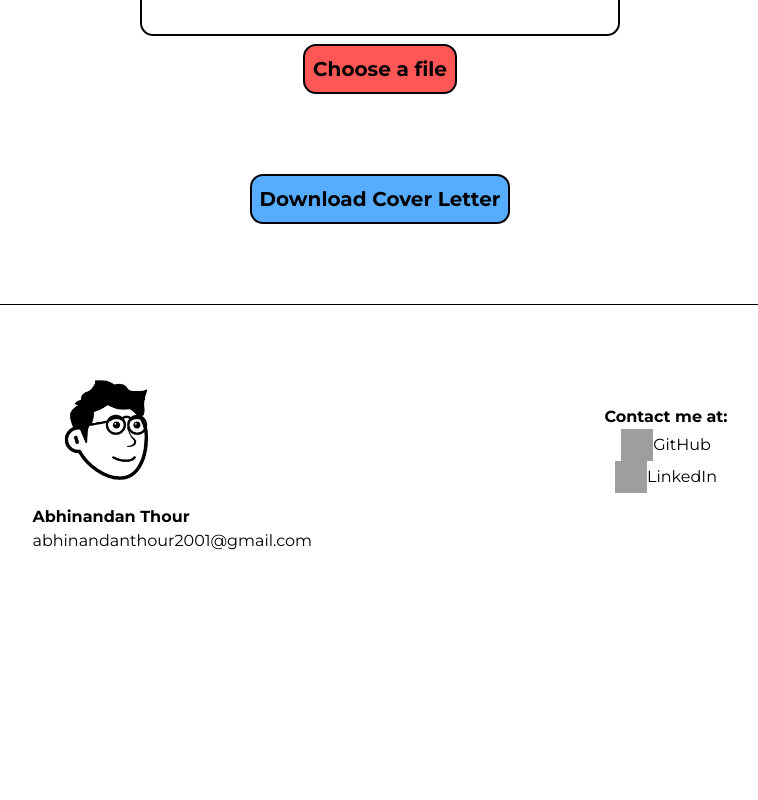
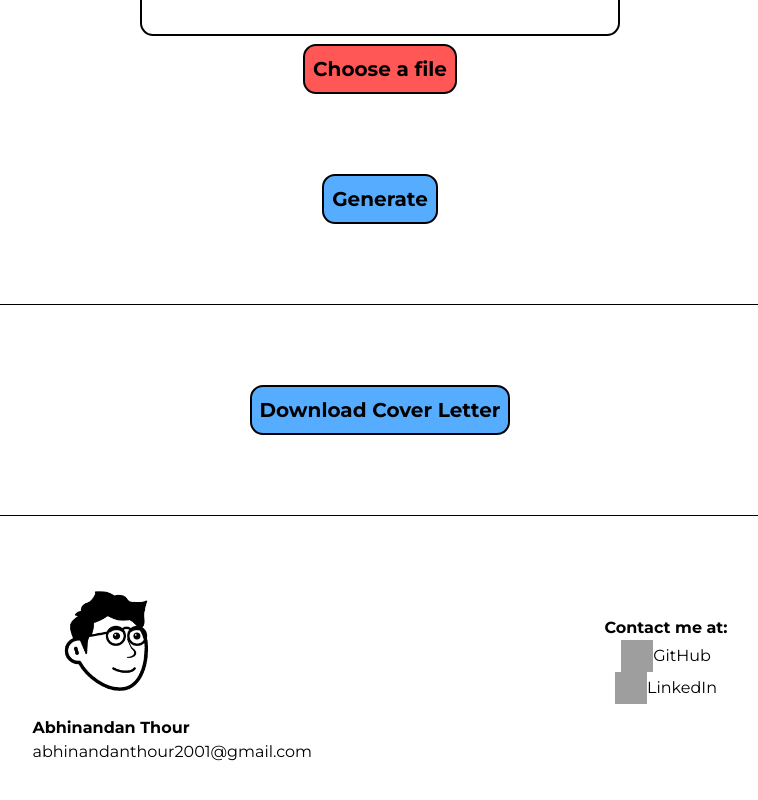
Before and after one commit to Bh00fie/coverLetterGenerator, a React (Create React App) app: page / in a window 1280 px wide. Shown: the part 1120-1920 px from the top of the page, without its empty margins (260-1018 px from the left). Before the commit the page ends 1737 px from the top, so only its background shows below. Built offline with nearby package versions, Linux system fonts and the light colour scheme; grey boxes are pictures that could not be loaded.

Commit message:
created button used to submit user info to send to open ai api

```diff
--- /dev/null
+++ b/src/components/UserInput/submitButton.css
@@ -0,0 +1,26 @@
+/* Button Section Styling */
+#submitSection {
+    display: flex;
+    justify-content: center;
+    align-items: center;
+    margin: 10vh 5vh 5vh;
+    border-bottom: 1px black solid ;
+    padding-bottom: 5rem;
+}
+
+
+/* Button Styling */
+#submitButton {
+    font-size: 1.25em;
+    font-weight: 700;
+    color: black;
+    display: inline-block;
+    border-radius: 13px;
+    padding: 0.5rem;
+    background-color: rgba(0, 132, 255, 0.664);
+    border: 2px black solid;
+}
+
+#submitButton:hover{
+    background-color: rgba(0, 132, 255, 0.87);
+}
--- /dev/null
+++ b/src/components/UserInput/submitButton.js
@@ -0,0 +1,13 @@
+import React from "react"
+import "./submitButton.css"
+
+function Submit() {
+
+    return (
+        <div id="submitSection">
+            <button id='submitButton' type = "button" onclick = "downloadFile()"> Generate </button>
+        </div>
+    );
+}
+
+export default Submit;
--- a/src/components/UserInput/userInput.js
+++ b/src/components/UserInput/userInput.js
@@ -2,20 +2,16 @@ import React from "react";
 import UserInfo from './personalInfo';
 import CV from './cvSection';
 import JobDescription from './jobDescriptionSection';
+import Submit from "./submitButton";
 
 
 function UserInput() {
-
-
-
-
-
-
     return (
         <form>
             <UserInfo />
             <CV />
             <JobDescription />
+            <Submit/>
         </form>
     );
 }
--- a/src/components/output.js
+++ b/src/components/output.js
@@ -2,9 +2,7 @@ import React from "react"
 import "./output.css"
 
 function Output() {
-    // const downloadFile = () => {
 
-    // }
     return (
         <div id="outputSection">
             <button id='downloadButton' type = "button" onclick = "downloadFile()"> Download Cover Letter</button>
```
